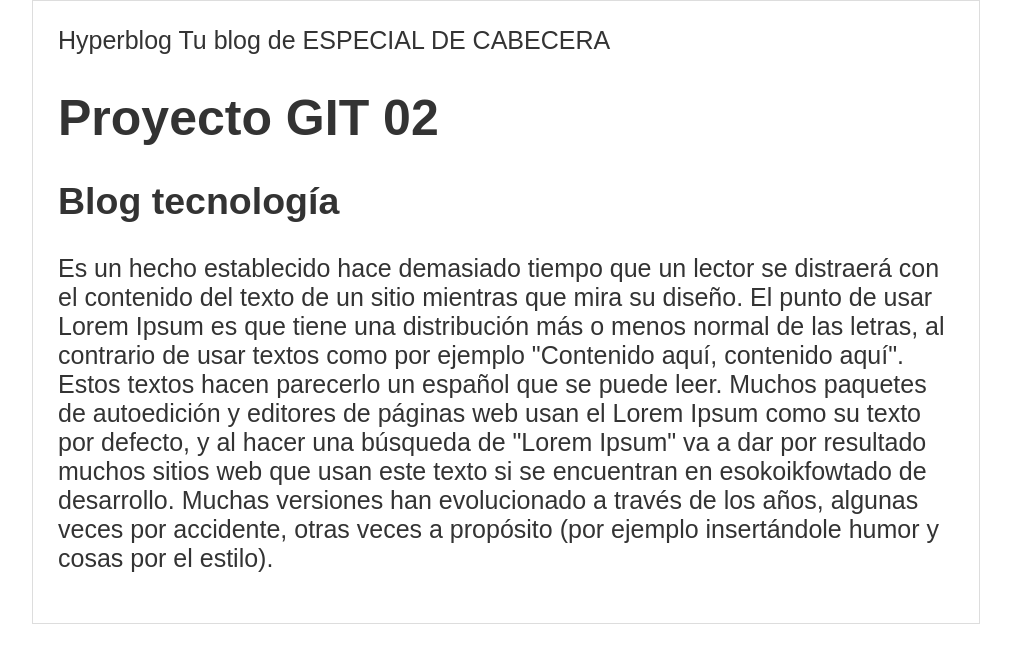
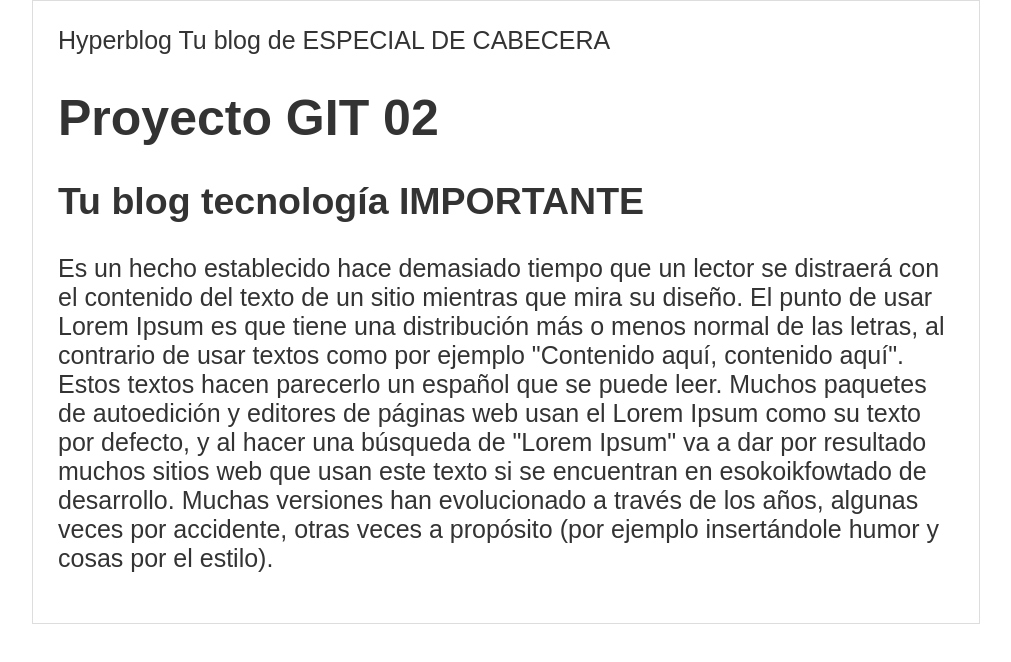
Before and after one commit to KatheZmb/PROYECTOA, a plain HTML site: page index.html in a window 1280 px wide. Shown: the whole page, without its empty margins (134-1145 px from the left). Drawn offline with Linux system fonts and the light colour scheme.

Commit message:
actualizacion h2 tu tecnología IMPORTANTE

```diff
--- a/index.html
+++ b/index.html
@@ -16,7 +16,7 @@
         </div>
     <h1>Proyecto GIT 02</h1>
     <div id="post">
-        <h2>Blog tecnología</h2>
+        <h2>Tu blog tecnología IMPORTANTE</h2>
         <p>Es un hecho establecido hace demasiado tiempo que un lector se distraerá con el contenido del texto de un sitio mientras que mira su diseño. El punto de usar Lorem Ipsum es que tiene una distribución más o menos normal de las letras, al contrario de usar textos como por ejemplo "Contenido aquí, contenido aquí". Estos textos hacen parecerlo un español que se puede leer. Muchos paquetes de autoedición y editores de páginas web usan el Lorem Ipsum como su texto por defecto, y al hacer una búsqueda de "Lorem Ipsum" va a dar por resultado muchos sitios web que usan este texto si se encuentran en esokoikfowtado de desarrollo. Muchas versiones han evolucionado a través de los años, algunas veces por accidente, otras veces a propósito (por ejemplo insertándole humor y cosas por el estilo).</p>
     </div>
 </div>
```
